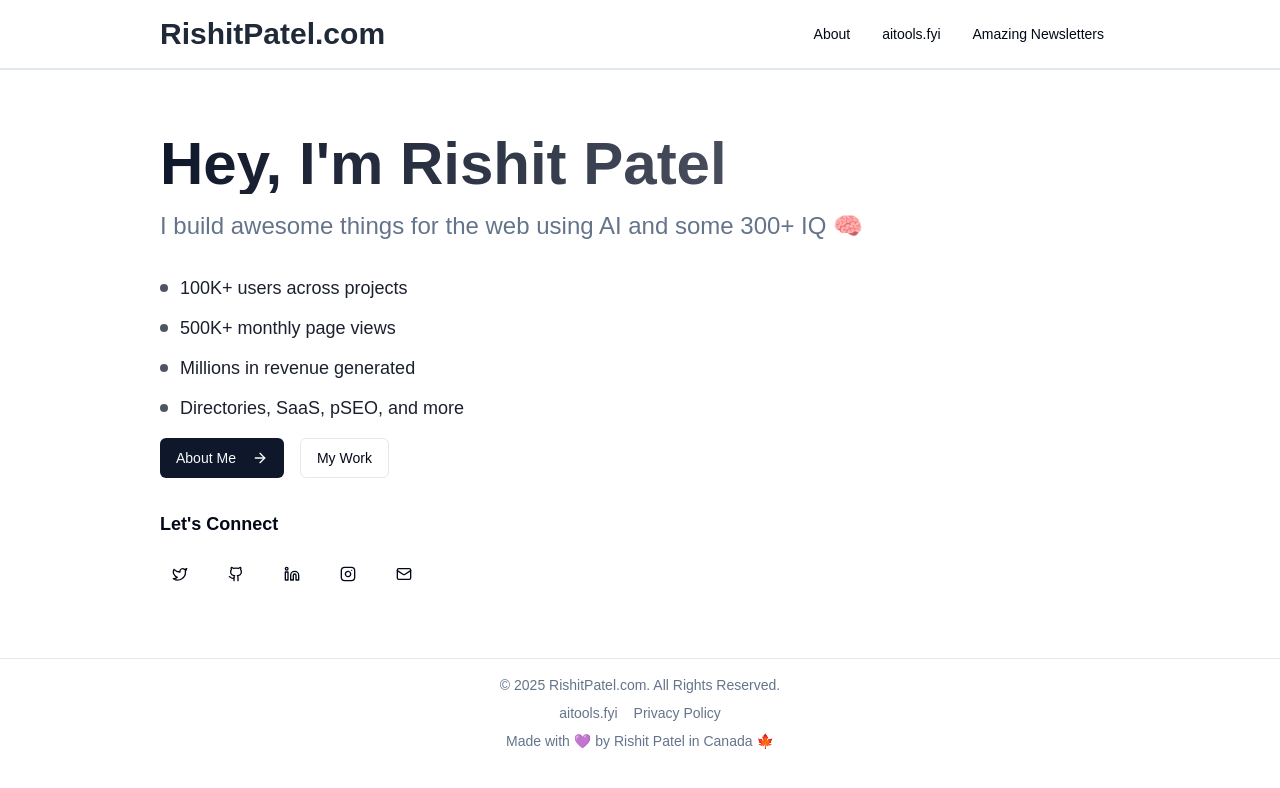
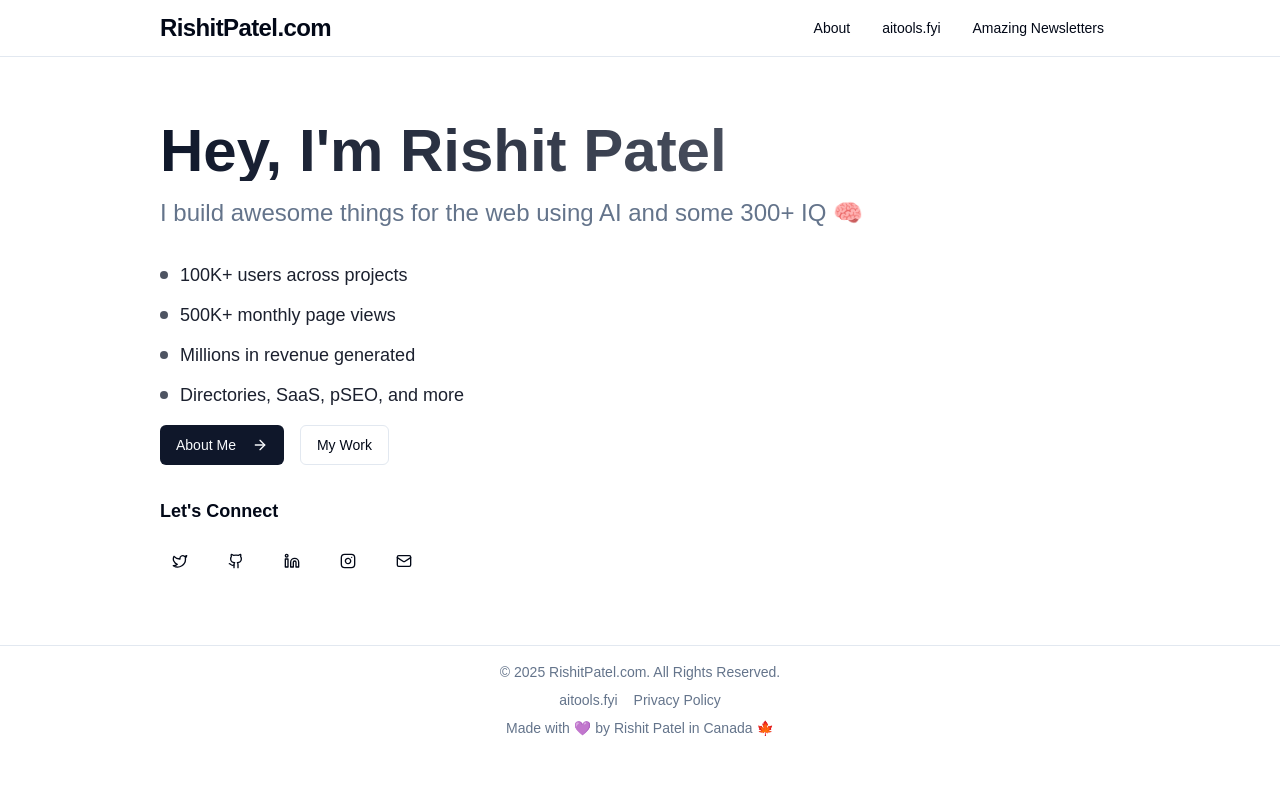
Before and after one commit to imrishit98/rishitpatel.com, a Next.js app: page / in a window 1280 px wide. Shown: the top 788 px of the page. Built offline with nearby package versions, Linux system fonts and the light colour scheme; a web font is replaced by a local one.

Commit message:
Refactor navbar component to improve styling and add support for backdrop filter

```diff
--- a/src/components/layout/navbar.js
+++ b/src/components/layout/navbar.js
@@ -1,6 +1,7 @@
 import { siteName } from '@/../site-config';
 import NavMenu from '@/components/layout/menu';
 import { Container } from '@/components/ui/containers';
+import { cn } from '@/utils/shadcn';
 
 import Link from 'next/link';
 
@@ -12,11 +13,14 @@
  */
 const Navbar = () => {
   return (
-    <nav className='py-4 border-b-2'>
-      <Container className='flex justify-between items-center'>
+    <nav className='sticky top-0 z-50 w-full border-b bg-background/95 backdrop-blur supports-[backdrop-filter]:bg-background/60'>
+      <Container className='flex h-14 items-center justify-between'>
         <Link
           href='/'
-          className='text-2xl font-bold text-gray-800 hover:text-gray-700 dark:text-white dark:hover:text-gray-300 lg:text-3xl'>
+          className={cn(
+            'text-2xl font-bold tracking-tight hover:text-primary/90',
+            'transition-colors duration-200',
+          )}>
           {siteName}
         </Link>
         <NavMenu />
```
